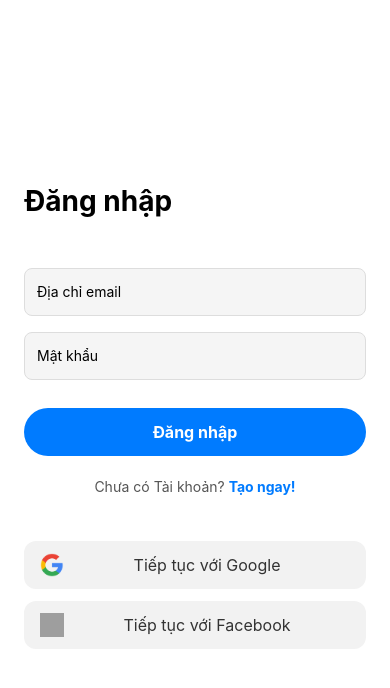
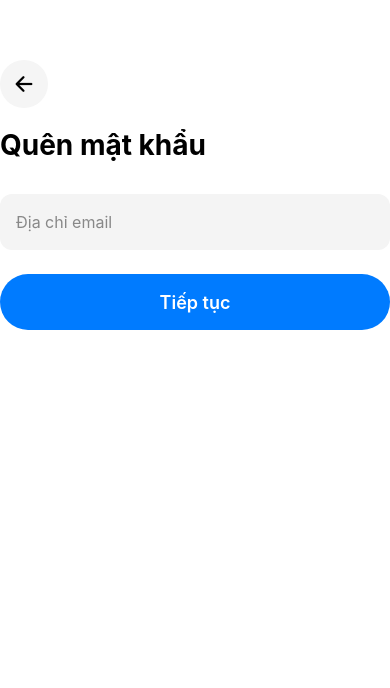
Before and after one commit to QuangVinhNguyen2004/DATT_Lich_Tre_Em, a React Native app: screen /PassReset in a window 390 px wide. Shown: the top 688 px of the page. Built offline with nearby package versions, Linux system fonts and the light colour scheme; grey boxes are pictures that could not be loaded.

Commit message:
Giao diện trang quên mật khẩu

```diff
--- a/App.js
+++ b/App.js
@@ -6,6 +6,8 @@ import HomeScreen from './screens/HomeSrceen';
 import SettingsScreen from './screens/SettingScreen';
 import PostScreen from './screens/PostScreen';
 import NotificationScreen from './screens/NotificationScreen';
+import PassResetScreen from './screens/PassReset';
+
 import { NavigationContainer } from '@react-navigation/native';
 import { createNativeStackNavigator } from '@react-navigation/native-stack';
 import { createBottomTabNavigator } from '@react-navigation/bottom-tabs';
@@ -57,7 +59,7 @@ export default function App() {
           <Stack.Screen options={{ headerShown: false }} name="Login" component={LoginScreen} />
           <Stack.Screen options={{ headerShown: false }} name="Register" component={RegisterScreen} />
           <Stack.Screen options={{ headerShown: false }} name="Menu" component={TabNavigator} />
-
+        <Stack.Screen options={{ headerShown: false }} name="PassReset" component={PassResetScreen} />
         </Stack.Navigator>
       </NavigationContainer>
     </>
--- a/screens/LoginScreen.js
+++ b/screens/LoginScreen.js
@@ -14,7 +14,11 @@ const LoginScreen = () => {
       </TouchableOpacity>
 
       <Text style={styles.signupText}>
-        Chưa có Tài khoản? <TouchableOpacity  onPress={() => navigation.navigate('Register')}>
+        <TouchableOpacity  onPress={() => navigation.navigate('PassReset')}>
+        <Text style={styles.signupLink}>Quên mật khẩu   </Text>
+      </TouchableOpacity>
+
+       <TouchableOpacity  onPress={() => navigation.navigate('Register')}>
         <Text style={styles.signupLink}>Tạo ngay!</Text>
       </TouchableOpacity>
       </Text>
--- a/screens/PassReset.js
+++ b/screens/PassReset.js
@@ -0,0 +1,92 @@
+import React, { useState } from 'react';
+import {
+  View,
+  Text,
+  TextInput,
+  TouchableOpacity,
+  StyleSheet,
+  SafeAreaView,
+} from 'react-native';
+import { Ionicons } from '@expo/vector-icons';
+
+const PassResetScreen = ({ navigation }) => {
+  const [email, setEmail] = useState('');
+
+  const handleResetPassword = () => {
+    // Gọi API hoặc xử lý logic reset mật khẩu ở đây
+    console.log('Reset email:', email);
+  };
+
+  return (
+    <SafeAreaView style={styles.container}>
+      {/* Nút quay lại */}
+      <TouchableOpacity style={styles.backButton} onPress={() => navigation.goBack()}>
+        <Ionicons name="arrow-back" size={24} color="#000" />
+      </TouchableOpacity>
+
+      {/* Tiêu đề */}
+      <Text style={styles.title}>Quên mật khẩu</Text>
+
+      {/* Ô nhập email */}
+      <TextInput
+        style={styles.input}
+        placeholder="Địa chỉ email"
+        placeholderTextColor="#888"
+        value={email}
+        onChangeText={setEmail}
+        keyboardType="email-address"
+        autoCapitalize="none"
+      />
+
+      {/* Nút tiếp tục */}
+      <TouchableOpacity style={styles.button} onPress={handleResetPassword}>
+        <Text style={styles.buttonText}>Tiếp tục</Text>
+      </TouchableOpacity>
+    </SafeAreaView>
+  );
+};
+
+export default PassResetScreen;
+
+const styles = StyleSheet.create({
+  container: {
+    flex: 1,
+    backgroundColor: '#fff',
+    paddingHorizontal: 24,
+    paddingTop: 60,
+  },
+  backButton: {
+    width: 48,
+    height: 48,
+    borderRadius: 24,
+    backgroundColor: '#F5F5F5',
+    justifyContent: 'center',
+    alignItems: 'center',
+    marginBottom: 20,
+  },
+  title: {
+    fontSize: 28,
+    fontWeight: 'bold',
+    marginBottom: 32,
+  },
+  input: {
+    height: 56,
+    borderRadius: 12,
+    backgroundColor: '#F4F4F4',
+    paddingHorizontal: 16,
+    fontSize: 16,
+    marginBottom: 24,
+  },
+  button: {
+    height: 56,
+    backgroundColor: '#007BFF',
+    borderRadius: 28,
+    justifyContent: 'center',
+    alignItems: 'center',
+  },
+  buttonText: {
+    color: '#fff',
+    fontSize: 18,
+    fontWeight: '600',
+  },
+});
```
